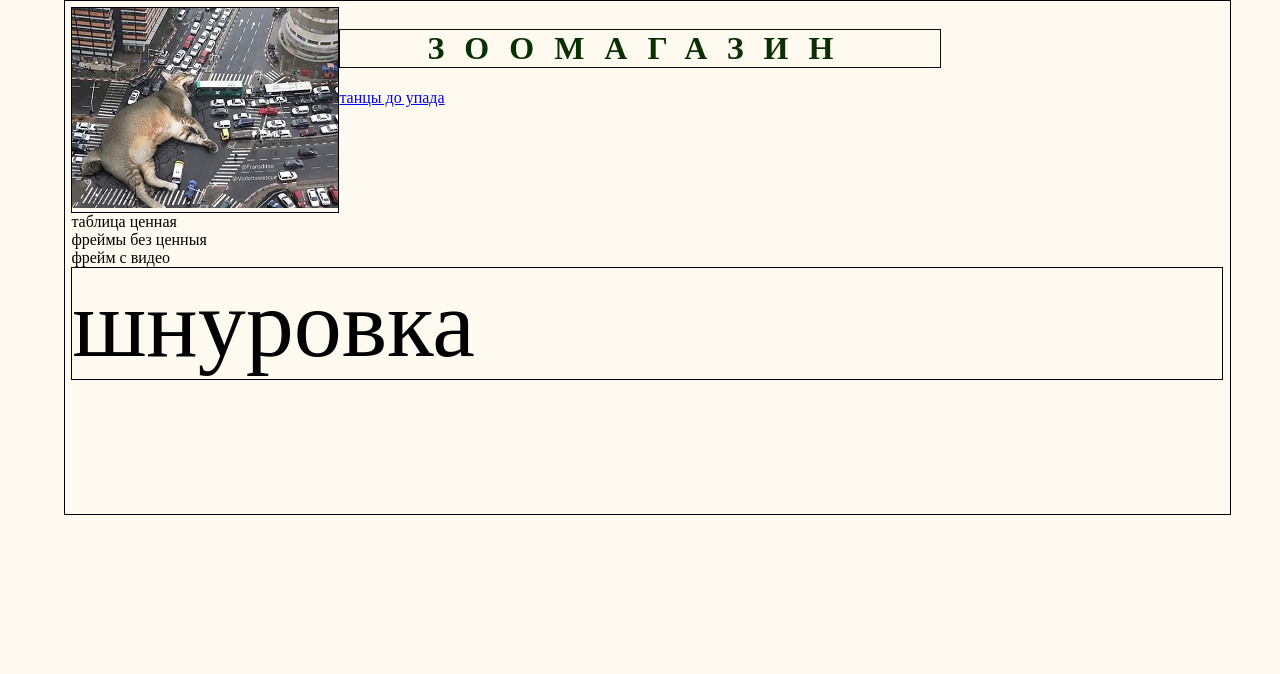
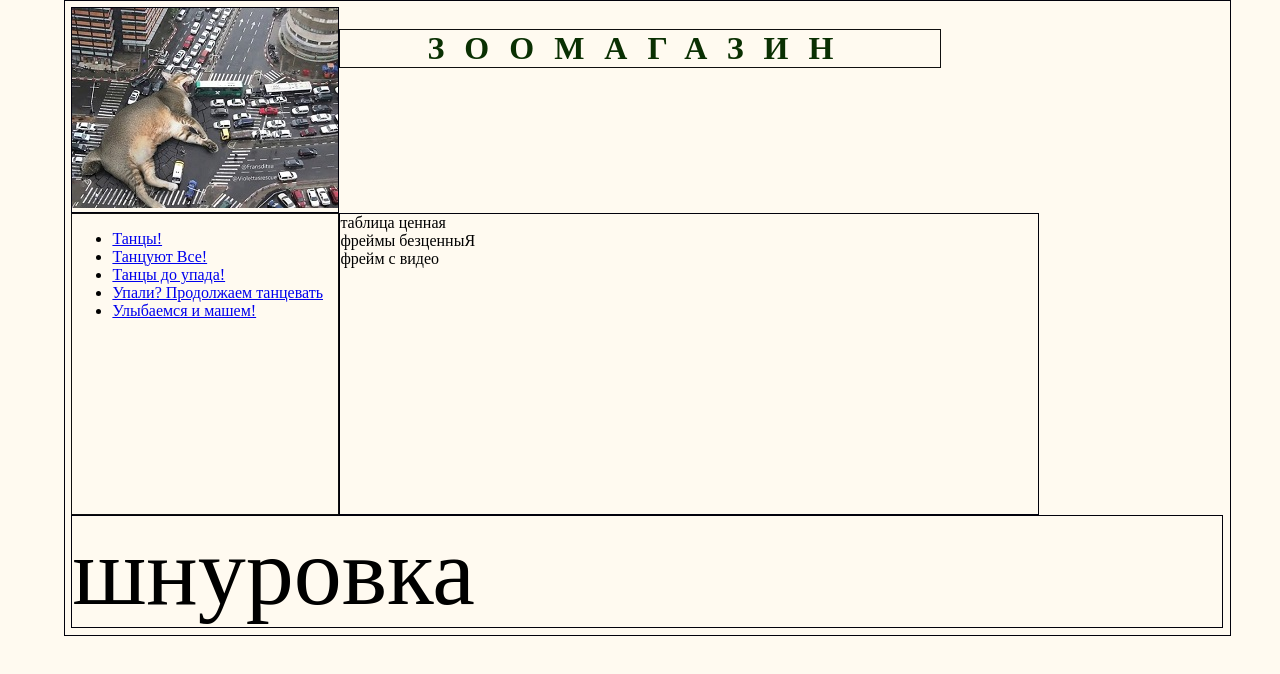
Before and after one commit to vadjradanta/zooshop, a plain HTML site: page zooshop-index.html in a window 1280 px wide. Drawn offline with Linux system fonts and the light colour scheme.

Commit message:
добавлены ссылки-заглушки, перераспределены разделы навигации и main

```diff
--- a/zooshop-index.html
+++ b/zooshop-index.html
@@ -14,16 +14,28 @@
             </div>
             <div class="name-page">
                 <h1>ЗООМАГАЗИН</h1>
-                <nav><a href="#">танцы до упада</a> </nav>
+
             </div>
             <div></div>
         </div>
     </header>
-    <div class="content">
+    <nav>
+        <ul>
+            <li><a href="#">Танцы!</a></li>
+            <li><a href="#">Танцуют Все!</a></li>
+            <li><a href="#">Танцы до упада!</a></li>
+            <li><a href="#">Упали? Продолжаем танцевать</a></li>
+            <li><a href="#">Улыбаемся и машем!</a></li>
+        </ul>
+    </nav>
+    <main>
+        <div class="content">
         таблица ценная </br>
-        фреймы без ценныя</br>
+        фреймы безценныЯ</br>
         фрейм с видео</br>
-    </div>
+        </div>
+    </main>
+    <div class="clear-main"></div>
     <footer>
         <div class="shoes">
             шнуровка
```
